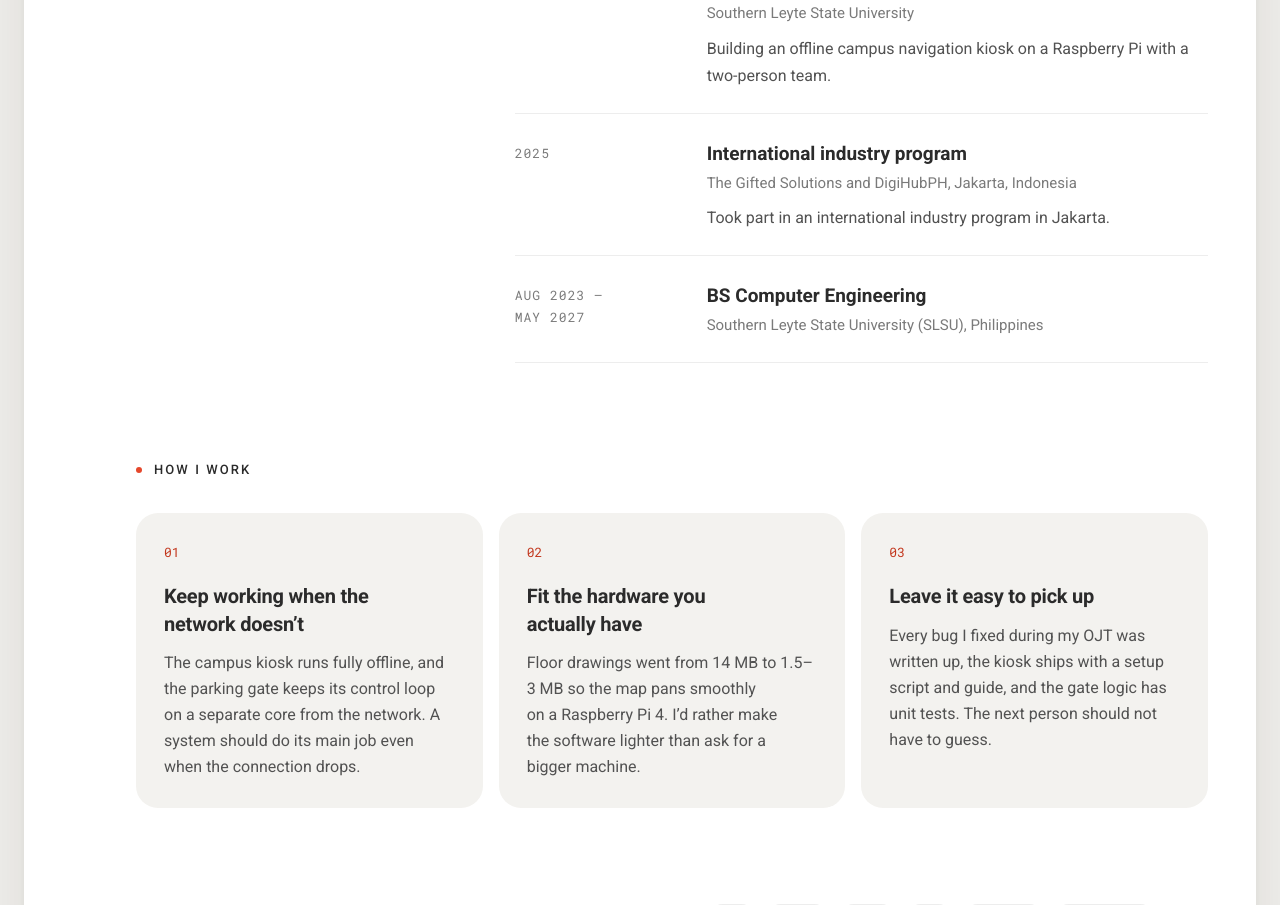
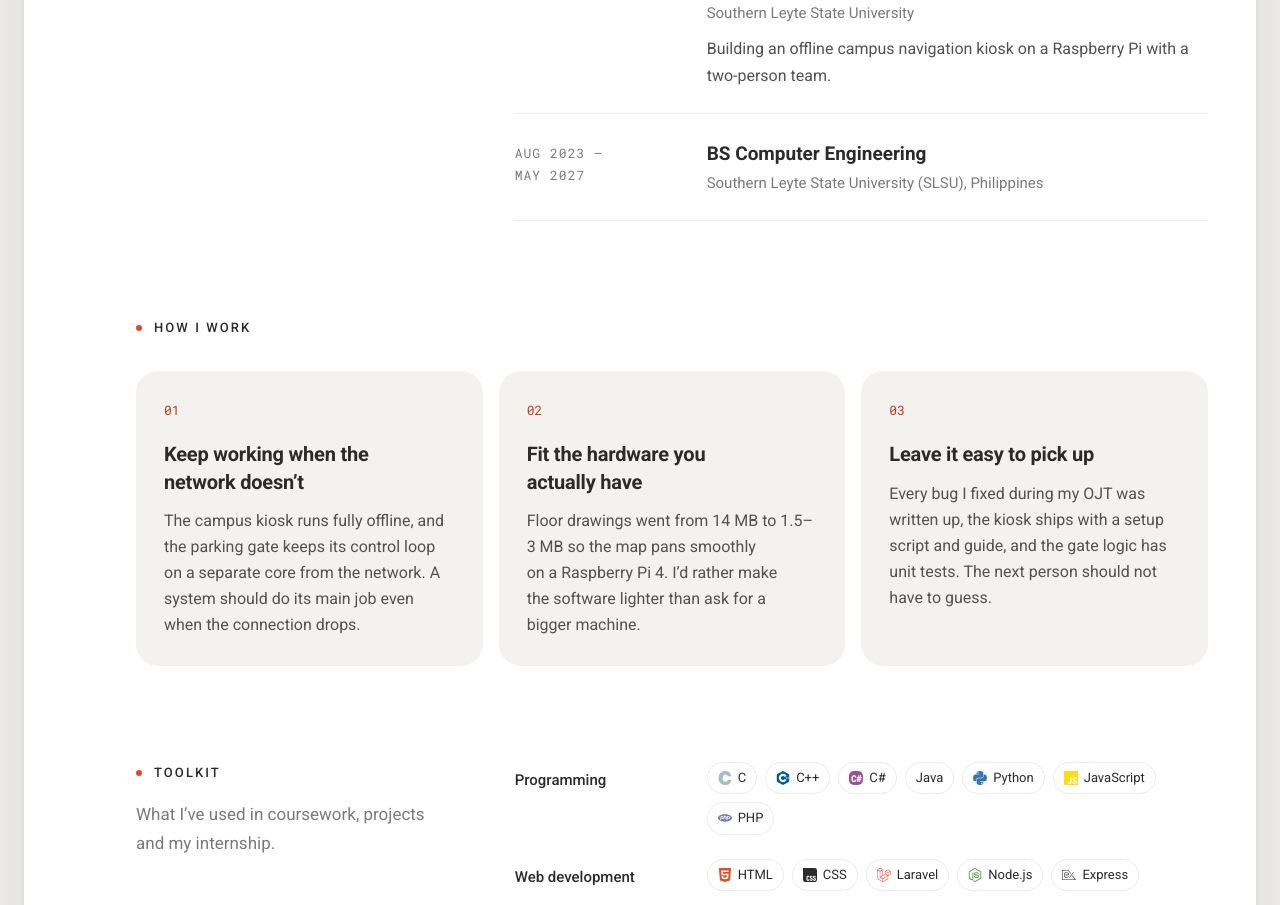
Before and after one commit to jeedp/portfolio, a React (Vite) app: page / in a window 1280 px wide. Shown: the part 3240-4145 px from the top of the page. Built offline with nearby package versions, Linux system fonts and the light colour scheme; no server answers.

Commit message:
Remove the unconfirmed Jakarta program entry

```diff
--- a/src/data/profile.ts
+++ b/src/data/profile.ts
@@ -202,13 +202,6 @@ export const timeline: TimelineItem[] = [
     tech: ['Node.js', 'SQLite', 'Raspberry Pi'],
   },
   {
-    period: '2025',
-    title: 'International industry program',
-    org: 'The Gifted Solutions and DigiHubPH, Jakarta, Indonesia',
-    type: 'training',
-    description: 'Took part in an international industry program in Jakarta.',
-  },
-  {
     period: 'Add date',
     title: 'Technical training or academic experience',
     org: 'Add a workshop, bootcamp, organization role or competition',
```
Also changed, not shown: 1 other file (tests, documents, lock files or other folders).
